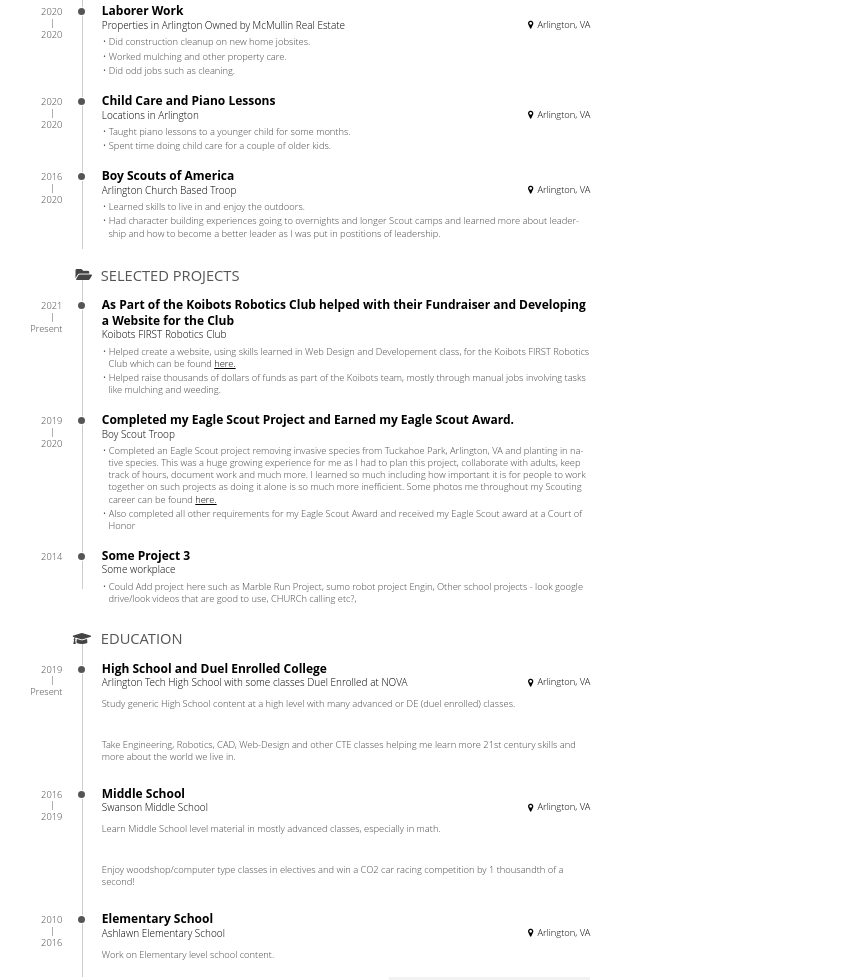
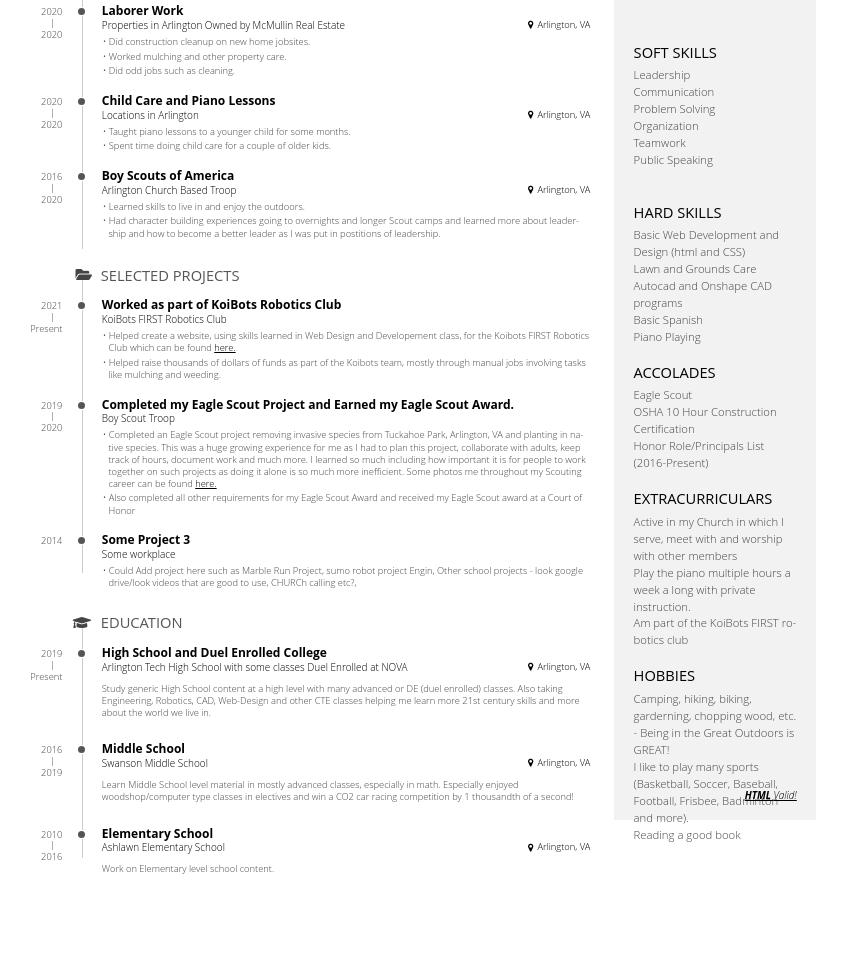
Before and after one commit to b3mcmullin/website, a plain HTML site: page resumé/index.html in a window 1280 px wide. Shown: the part 236-1216 px from the top of the page, without its empty margins (0-848 px from the left). After the commit the page ends 1145 px from the top, so only its background shows below. Drawn offline with Linux system fonts and the light colour scheme.

Commit message:
update side bar

```diff
--- a/resumé/index.html
+++ b/resumé/index.html
@@ -133,8 +133,8 @@
           </div>
           <div class="details">
             <header>
-              <h3>As Part of the Koibots Robotics Club helped with their Fundraiser and Developing a Website for the Club</h3>
-              <span class="place">Koibots FIRST Robotics Club</span>
+              <h3>Worked as part of KoiBots Robotics Club</h3>
+              <span class="place">KoiBots FIRST Robotics Club</span>
             </header>
             <div>
               <ul>
@@ -198,8 +198,7 @@
               <span class="place">Arlington Tech High School with some classes Duel Enrolled at NOVA</span>
               <span class="location">Arlington, VA</span>
             </header>
-            <div>Study generic High School content at a high level with many advanced or DE (duel enrolled) classes.</div>
-            <div>Take Engineering, Robotics, CAD, Web-Design and other CTE classes helping me learn more 21st century skills and more about the world we live in.
+            <div>Study generic High School content at a high level with many advanced or DE (duel enrolled) classes.  Also taking Engineering, Robotics, CAD, Web-Design and other CTE classes helping me learn more 21st century skills and more about the world we live in.</div>
           </div>
         </section>
         <section class="blocks">
@@ -214,8 +213,7 @@
               <span class="place">Swanson Middle School</span>
               <span class="location">Arlington, VA</span>
             </header>
-            <div>Learn Middle School level material in mostly advanced classes, especially in math.</div>
-            <div>Enjoy woodshop/computer type classes in electives and win a CO2 car racing competition by 1 thousandth of a second!</div>
+            <div>Learn Middle School level material in mostly advanced classes, especially in math.  Especially enjoyed woodshop/computer type classes in electives and win a CO2 car racing competition by 1 thousandth of a second!</div>
           </div>
         </section>
         <section class="blocks">
@@ -252,10 +250,10 @@
               </ul>
             </div>
           </div>
+-->
         </section>
       </section>
     </section>
--->
     <aside id="sidebar">
       <div class="side-block" id="contact">
         <h1>
@@ -292,11 +290,32 @@
           <li>Basic Spanish</li>
           <li>Piano Playing</li>
         </ul>
+        <h1>
+          Accolades
+        </h1>
+        <ul>
+          <li>Eagle Scout</li>
+          <li>OSHA 10 Hour Construction Certification</li>
+          <li>Honor Role/Principals List (2016-Present)</li>
+        </ul>
+        <h1>
+          Extracurriculars
+        </h1>
+        <ul>
+          <li>Active in my Church in which I serve, meet with and worship with other members</li>
+          <li>Play the piano multiple hours a week a long with private instruction.</li>
+          <li>Am part of the KoiBots FIRST robotics club</li>
+        </ul>
+        <h1>Hobbies</h1>
+        <ul>
+          <li>Camping, hiking, biking, garderning, chopping wood, etc. - Being in the Great Outdoors is GREAT!</li>
+          <li>I like to play many sports (Basketball, Soccer, Baseball, Football, Frisbee, Badminton and more).</li>
+          <li>Reading a good book</li>
+        </ul><br><br><br>
       </div>
     <div class="side-block" id="disclaimer">
-      <footer> <a style="text-align: center;" href="http://validator.w3.org/    check/referer" class="x"><strong> HTML </strong> Valid! </a></footer>
+      <footer> <a style="text-align: center;" href="http://validator.w3.org/check/referer" class="x"><strong> HTML </strong> Valid! </a></footer>
     </div>
     </aside>
-    </section>
   </body>
 </html>
```
Also changed, not shown: 1 other file.
